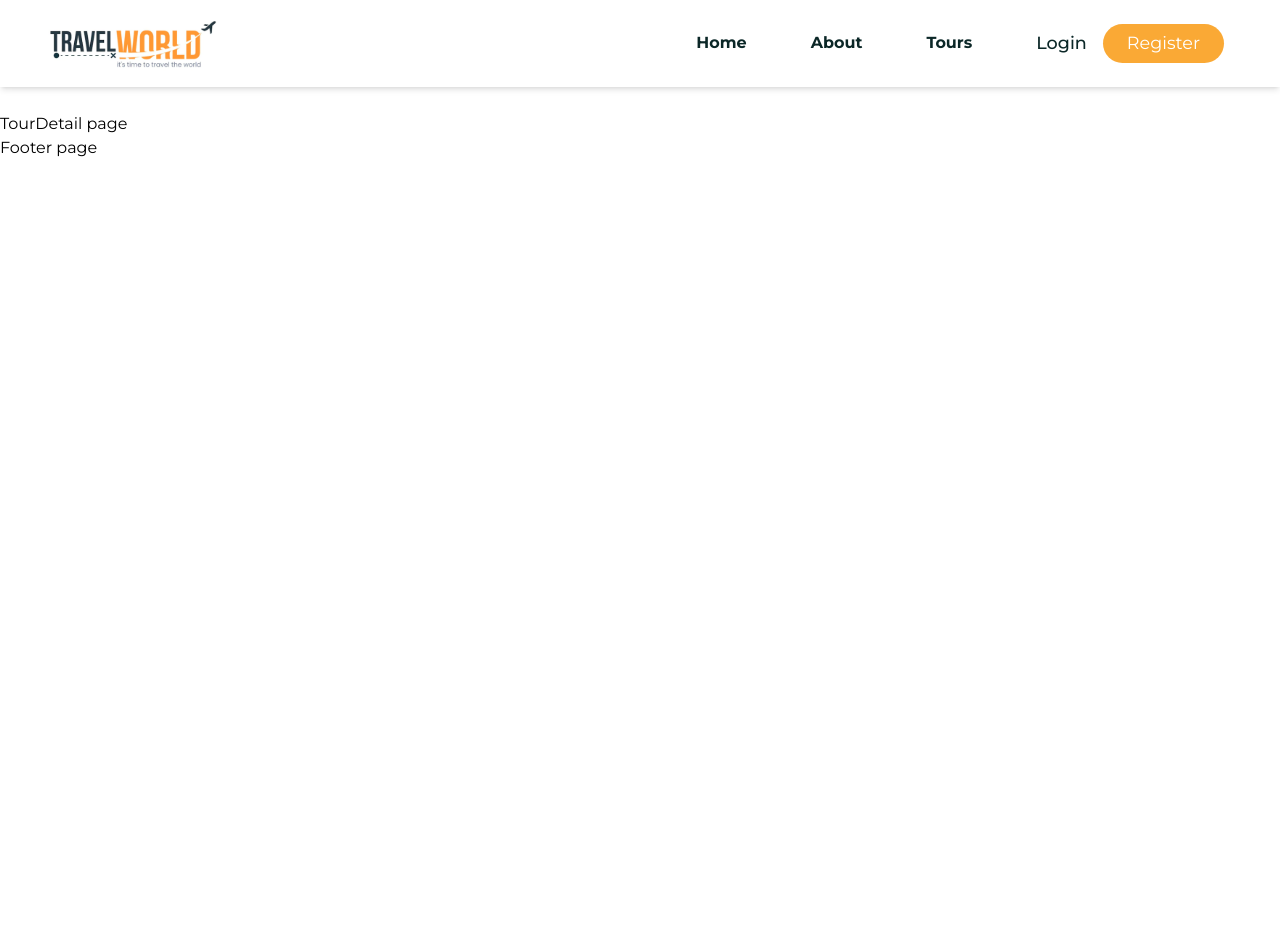
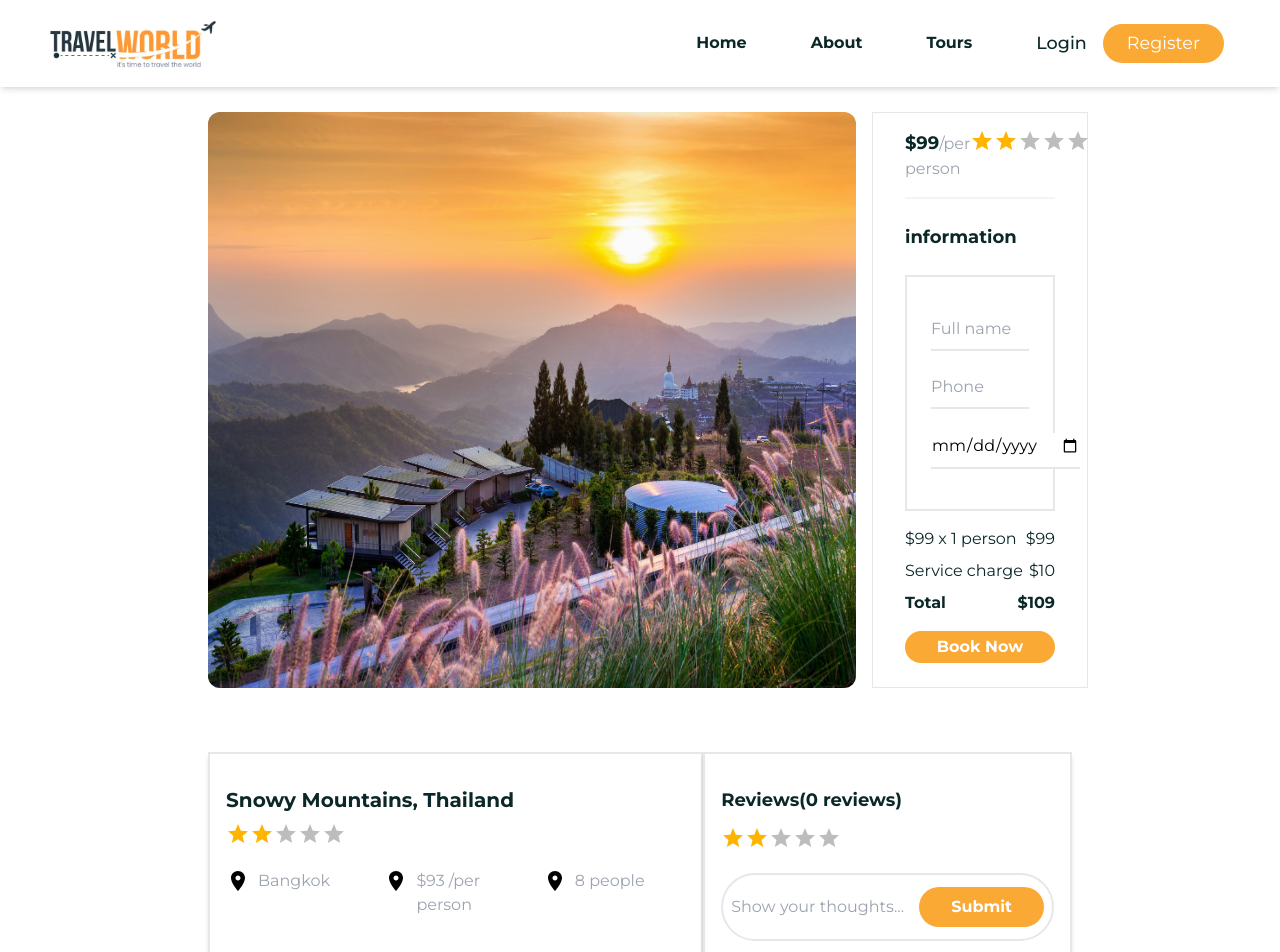
Before and after one commit to boualem06/Tours-Travel, a React (Create React App) app: page /tours/1 in a window 1280 px wide. Shown: the top 952 px of the page. Before the commit the page ends 800 px from the top, so only its background shows below. Built offline with nearby package versions, Linux system fonts and the light colour scheme; a web font is replaced by a local one.

Commit message:
adding the details page

```diff
--- a/src/App.js
+++ b/src/App.js
@@ -6,6 +6,7 @@ import './App.css';
 import { BrowserRouter as Router, Route, Routes } from "react-router-dom";
 import Layout from './components/Layout';
 import Card from './components/Card';
+import TourDetail from './pages/TourDetail';
 function App() {
   return (
 
--- a/src/components/Card.js
+++ b/src/components/Card.js
@@ -5,28 +5,9 @@ import LocationOn from '@material-ui/icons/LocationOn';
 import React from 'react';
 // import { makeStyles } from '@material-ui/core/styles';
 import Rating from '@material-ui/lab/Rating';
-import Box from '@material-ui/core/Box';
 
-const labels = {
-    0.5: 'Useless',
-    1: 'Useless+',
-    1.5: 'Poor',
-    2: 'Poor+',
-    2.5: 'Ok',
-    3: 'Ok+',
-    3.5: 'Good',
-    4: 'Good+',
-    4.5: 'Excellent',
-    5: 'Excellent+',
-};
 
-// const useStyles = makeStyles({
-//   root: {
-//     width: 200,
-//     display: 'flex',
-//     alignItems: 'center',
-//   },
-// });
+
 
 
 const Card = () => {
--- a/src/pages/TourDetail.js
+++ b/src/pages/TourDetail.js
@@ -1,6 +1,104 @@
-const TourDetail=()=>{
-    return(
-        <div>TourDetail page </div>
+import tour from "../assets/images/tour-img04.jpg"
+import Rating from '@material-ui/lab/Rating';
+import React from "react";
+import LocationOn from '@material-ui/icons/LocationOn';
+
+const TourDetail = () => {
+    const [value, setValue] = React.useState(2);
+    const [hover, setHover] = React.useState(-1);
+    return (
+        <div className="lg:px-52 md:px-20 px-4">
+            <div className="flex-rows sm:flex w-full ">
+                <img src={tour} alt="tour" style={{ height: '36rem' }} className="md:w-2/3 lg:w-3/4 rounded-xl"></img>
+
+
+
+                <div className="md:w-1/3 lg:w-1/4 border md:ml-4 px-8 py-4 mt-4 md:mt-0">
+                    <div className="flex w-full justify-between pb-4 border-b-2 border-b-gray-100 ">
+                        <h1><span className="text-lg font-bold">$99</span ><span className="text-gray-400">/per person</span></h1>
+                        <Rating
+                            value={value}
+                            precision={0.5}
+                        />
+                    </div>
+
+                    <h1 className="text-lg font-bold mt-6">information</h1>
+
+                    <div className=" border-2 flex-rows px-6 py-10 mt-6">
+                        <input className=" focus:outline-0 pb-2 border-b-2 w-full" placeholder="Full name "></input>
+                        <input className=" focus:outline-0 pb-2 border-b-2 w-full mt-6" placeholder="Phone"></input>
+                        <div className="flex w-full justify-between">
+                            <input className=" focus:outline-0 pb-2 border-b-2 mt-6" type="date"></input>
+                            <input className=" focus:outline-0 pb-2 border-b-2 w-full mt-6 ml-10" placeholder="Guest"></input>
+                        </div>
+                    </div>
+
+                    <div className="flex w-full justify-between mt-4">
+                        <h1>$99 x 1 person</h1>
+                        <h1>$99</h1>
+                    </div>
+
+                    <div className="flex w-full justify-between mt-2">
+                        <h1>Service charge</h1>
+                        <h1>$10</h1>
+                    </div>
+
+                    <div className="flex w-full justify-between mt-2">
+                        <h1 className="font-bold">Total</h1>
+                        <h1 className="font-bold">$109</h1>
+                    </div>
+
+                    <button className="w-full text-white font-bold items-center justify-center bg-[#faa935] mt-4 rounded-full py-1 hover:shadow-lg">Book Now</button>
+                </div>
+            </div>
+
+            <div className="lg:flex lg:justify-between ">
+                <div className="border-2 mt-16 px-4 py-8 shadow-md ">
+                    <h1 className="text-xl font-bold  mb-2">Snowy Mountains, Thailand</h1>
+                    <Rating
+                        value={value}
+                        precision={0.5}
+                    />
+                    <div className="grid grid-cols-1 md:grid-cols-3 gap-4 mt-4">
+                        <div className="flex ">
+                            <LocationOn></LocationOn>
+                            <h1 className="text-gray-400 md:ml-2 md:mr-4">Bangkok</h1>
+                        </div>
+
+                        <div className="flex ">
+                            <LocationOn></LocationOn>
+                            <h1 className="text-gray-400 md:ml-2 md:mr-4">$93 /per person</h1>
+                        </div>
+
+                        <div className="flex ">
+                            <LocationOn></LocationOn>
+                            <h1 className="text-gray-400 md:ml-2 md:mr-4">8 people</h1>
+                        </div>
+                    </div>
+
+                    <h1 className="text-lg font-bold mt-8 ">Description</h1>
+                    <p className="text-gray-400">this is the description</p>
+
+                </div>
+
+
+                <div className="border-2 mt-16 px-4 py-8 shadow-md lg:w-1/2 ">
+                    <h1 className="text-lg font-bold  mb-3">Reviews(<span>0 reviews</span>) </h1>
+                    <Rating
+                        value={value}
+                        precision={0.5}
+                    />
+
+                    <div className="py-3 rounded-full px-2 w-full border-2 flex justify-between lg:mt-4">
+                        <input className=" focus:outline-0  w-full " placeholder="Show your thoughts..."></input>
+                        <button className="bg-[#faa935] text-white font-bold px-8 py-2 rounded-full">Submit</button>
+                    </div>
+                </div>
+
+            </div>
+
+
+        </div>
     )
 }
 
```
